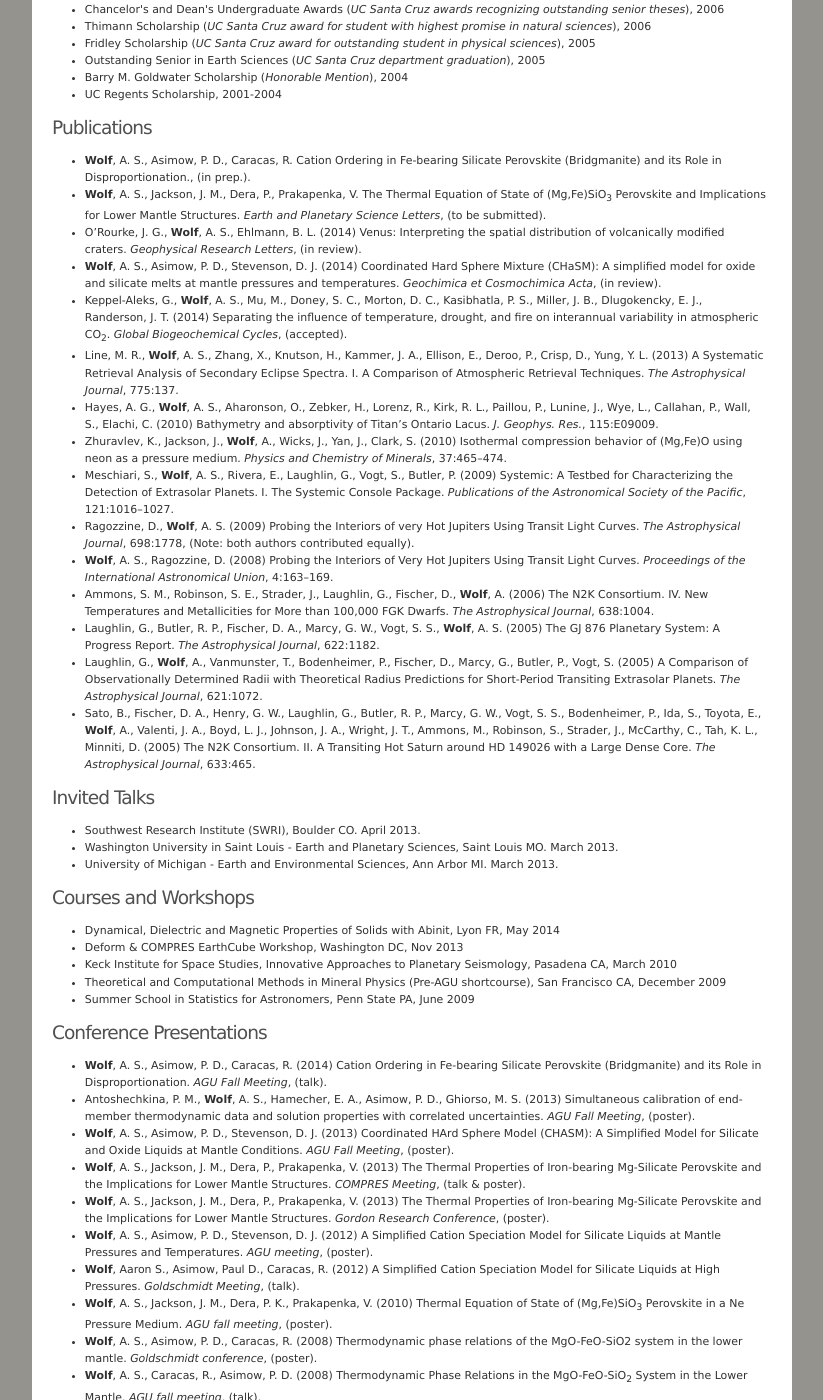
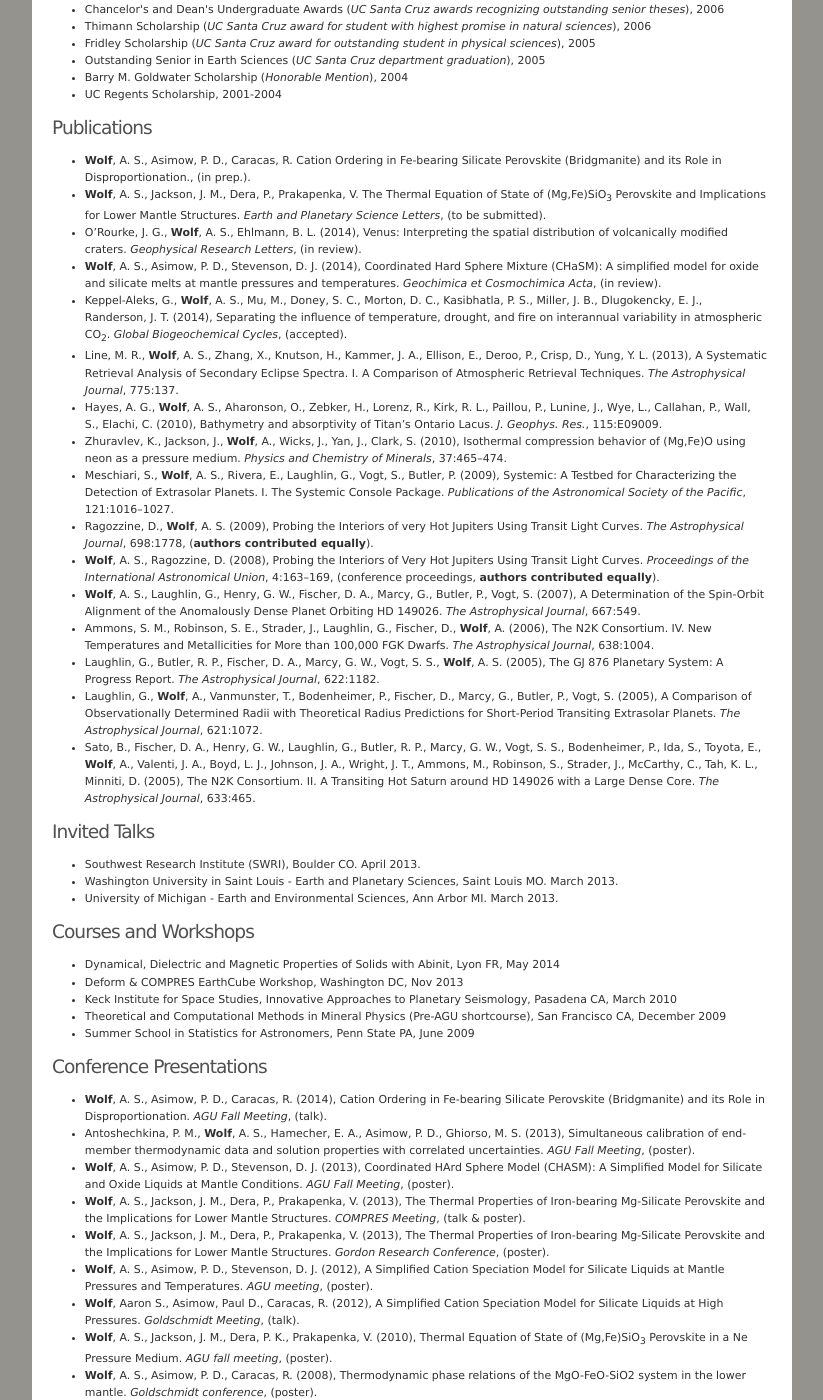
Before and after one commit to aswolf/aswolf.github.io, a Jekyll site: the page built from cv.md, in a window 1280 px wide and 1400 px high, scrolled down 1120 px. Shown: the whole window, without its empty margins (228-1051 px from the left). Built offline with Jekyll 4.4.1, drawn with Linux system fonts in a browser that asks for light colours; some of the changed text lies outside the part shown.

Commit message:
Update cv/pub with Wolf2007 and webpage links
 - bib2bib search filter altered to catch Wolf2007
 - webpage links added to pub list
 - alter Wolf and Ragozzine to reflect proceedings rather than true
paper

```diff
--- a/_includes/asw-cv-inc.html
+++ b/_includes/asw-cv-inc.html
@@ -70,19 +70,20 @@
 <ul>
 <li><span class="citation"><strong>Wolf</strong>, A. S., Asimow, P. D., Caracas, R. Cation Ordering in Fe-bearing Silicate Perovskite (Bridgmanite) and its Role in Disproportionation., (in prep.).</span></li>
 <li><span class="citation"><strong>Wolf</strong>, A. S., Jackson, J. M., Dera, P., Prakapenka, V. The Thermal Equation of State of (Mg,Fe)SiO<sub>3</sub> Perovskite and Implications for Lower Mantle Structures. <em>Earth and Planetary Science Letters</em>, (to be submitted).</span><br /></li>
-<li><span class="citation">O’Rourke, J. G., <strong>Wolf</strong>, A. S., Ehlmann, B. L. (2014) Venus: Interpreting the spatial distribution of volcanically modified craters. <em>Geophysical Research Letters</em>, (in review).</span></li>
-<li><span class="citation"><strong>Wolf</strong>, A. S., Asimow, P. D., Stevenson, D. J. (2014) Coordinated Hard Sphere Mixture (CHaSM): A simplified model for oxide and silicate melts at mantle pressures and temperatures. <em>Geochimica et Cosmochimica Acta</em>, (in review).</span><br /></li>
-<li><span class="citation">Keppel-Aleks, G., <strong>Wolf</strong>, A. S., Mu, M., Doney, S. C., Morton, D. C., Kasibhatla, P. S., Miller, J. B., Dlugokencky, E. J., Randerson, J. T. (2014) Separating the influence of temperature, drought, and fire on interannual variability in atmospheric CO<sub>2</sub>. <em>Global Biogeochemical Cycles</em>, (accepted).</span></li>
-<li><span class="citation">Line, M. R., <strong>Wolf</strong>, A. S., Zhang, X., Knutson, H., Kammer, J. A., Ellison, E., Deroo, P., Crisp, D., Yung, Y. L. (2013) A Systematic Retrieval Analysis of Secondary Eclipse Spectra. I. A Comparison of Atmospheric Retrieval Techniques. <em>The Astrophysical Journal</em>, 775:137.</span></li>
-<li><span class="citation">Hayes, A. G., <strong>Wolf</strong>, A. S., Aharonson, O., Zebker, H., Lorenz, R., Kirk, R. L., Paillou, P., Lunine, J., Wye, L., Callahan, P., Wall, S., Elachi, C. (2010) Bathymetry and absorptivity of Titan’s Ontario Lacus. <em>J. Geophys. Res.</em>, 115:E09009.</span></li>
-<li><span class="citation">Zhuravlev, K., Jackson, J., <strong>Wolf</strong>, A., Wicks, J., Yan, J., Clark, S. (2010) Isothermal compression behavior of (Mg,Fe)O using neon as a pressure medium. <em>Physics and Chemistry of Minerals</em>, 37:465–474.</span></li>
-<li><span class="citation">Meschiari, S., <strong>Wolf</strong>, A. S., Rivera, E., Laughlin, G., Vogt, S., Butler, P. (2009) Systemic: A Testbed for Characterizing the Detection of Extrasolar Planets. I. The Systemic Console Package. <em>Publications of the Astronomical Society of the Pacific</em>, 121:1016–1027.</span></li>
-<li><span class="citation">Ragozzine, D., <strong>Wolf</strong>, A. S. (2009) Probing the Interiors of very Hot Jupiters Using Transit Light Curves. <em>The Astrophysical Journal</em>, 698:1778, (Note: both authors contributed equally).</span></li>
-<li><span class="citation"><strong>Wolf</strong>, A. S., Ragozzine, D. (2008) Probing the Interiors of Very Hot Jupiters Using Transit Light Curves. <em>Proceedings of the International Astronomical Union</em>, 4:163–169.</span></li>
-<li><span class="citation">Ammons, S. M., Robinson, S. E., Strader, J., Laughlin, G., Fischer, D., <strong>Wolf</strong>, A. (2006) The N2K Consortium. IV. New Temperatures and Metallicities for More than 100,000 FGK Dwarfs. <em>The Astrophysical Journal</em>, 638:1004.</span></li>
-<li><span class="citation">Laughlin, G., Butler, R. P., Fischer, D. A., Marcy, G. W., Vogt, S. S., <strong>Wolf</strong>, A. S. (2005) The GJ 876 Planetary System: A Progress Report. <em>The Astrophysical Journal</em>, 622:1182.</span></li>
-<li><span class="citation">Laughlin, G., <strong>Wolf</strong>, A., Vanmunster, T., Bodenheimer, P., Fischer, D., Marcy, G., Butler, P., Vogt, S. (2005) A Comparison of Observationally Determined Radii with Theoretical Radius Predictions for Short-Period Transiting Extrasolar Planets. <em>The Astrophysical Journal</em>, 621:1072.</span></li>
-<li><span class="citation">Sato, B., Fischer, D. A., Henry, G. W., Laughlin, G., Butler, R. P., Marcy, G. W., Vogt, S. S., Bodenheimer, P., Ida, S., Toyota, E., <strong>Wolf</strong>, A., Valenti, J. A., Boyd, L. J., Johnson, J. A., Wright, J. T., Ammons, M., Robinson, S., Strader, J., McCarthy, C., Tah, K. L., Minniti, D. (2005) The N2K Consortium. II. A Transiting Hot Saturn around HD 149026 with a Large Dense Core. <em>The Astrophysical Journal</em>, 633:465.</span></li>
+<li><span class="citation">O’Rourke, J. G., <strong>Wolf</strong>, A. S., Ehlmann, B. L. (2014), Venus: Interpreting the spatial distribution of volcanically modified craters. <em>Geophysical Research Letters</em>, (in review).</span></li>
+<li><span class="citation"><strong>Wolf</strong>, A. S., Asimow, P. D., Stevenson, D. J. (2014), Coordinated Hard Sphere Mixture (CHaSM): A simplified model for oxide and silicate melts at mantle pressures and temperatures. <em>Geochimica et Cosmochimica Acta</em>, (in review).</span><br /></li>
+<li><span class="citation">Keppel-Aleks, G., <strong>Wolf</strong>, A. S., Mu, M., Doney, S. C., Morton, D. C., Kasibhatla, P. S., Miller, J. B., Dlugokencky, E. J., Randerson, J. T. (2014), Separating the influence of temperature, drought, and fire on interannual variability in atmospheric CO<sub>2</sub>. <em>Global Biogeochemical Cycles</em>, (accepted).</span></li>
+<li><span class="citation">Line, M. R., <strong>Wolf</strong>, A. S., Zhang, X., Knutson, H., Kammer, J. A., Ellison, E., Deroo, P., Crisp, D., Yung, Y. L. (2013), A Systematic Retrieval Analysis of Secondary Eclipse Spectra. I. A Comparison of Atmospheric Retrieval Techniques. <em>The Astrophysical Journal</em>, 775:137.</span></li>
+<li><span class="citation">Hayes, A. G., <strong>Wolf</strong>, A. S., Aharonson, O., Zebker, H., Lorenz, R., Kirk, R. L., Paillou, P., Lunine, J., Wye, L., Callahan, P., Wall, S., Elachi, C. (2010), Bathymetry and absorptivity of Titan’s Ontario Lacus. <em>J. Geophys. Res.</em>, 115:E09009.</span></li>
+<li><span class="citation">Zhuravlev, K., Jackson, J., <strong>Wolf</strong>, A., Wicks, J., Yan, J., Clark, S. (2010), Isothermal compression behavior of (Mg,Fe)O using neon as a pressure medium. <em>Physics and Chemistry of Minerals</em>, 37:465–474.</span></li>
+<li><span class="citation">Meschiari, S., <strong>Wolf</strong>, A. S., Rivera, E., Laughlin, G., Vogt, S., Butler, P. (2009), Systemic: A Testbed for Characterizing the Detection of Extrasolar Planets. I. The Systemic Console Package. <em>Publications of the Astronomical Society of the Pacific</em>, 121:1016–1027.</span></li>
+<li><span class="citation">Ragozzine, D., <strong>Wolf</strong>, A. S. (2009), Probing the Interiors of very Hot Jupiters Using Transit Light Curves. <em>The Astrophysical Journal</em>, 698:1778, (<strong>authors contributed equally</strong>).</span></li>
+<li><span class="citation"><strong>Wolf</strong>, A. S., Ragozzine, D. (2008), Probing the Interiors of Very Hot Jupiters Using Transit Light Curves. <em>Proceedings of the International Astronomical Union</em>, 4:163–169, (conference proceedings, <strong>authors contributed equally</strong>).</span></li>
+<li><span class="citation"><strong>Wolf</strong>, A. S., Laughlin, G., Henry, G. W., Fischer, D. A., Marcy, G., Butler, P., Vogt, S. (2007), A Determination of the Spin-Orbit Alignment of the Anomalously Dense Planet Orbiting HD 149026. <em>The Astrophysical Journal</em>, 667:549.</span></li>
+<li><span class="citation">Ammons, S. M., Robinson, S. E., Strader, J., Laughlin, G., Fischer, D., <strong>Wolf</strong>, A. (2006), The N2K Consortium. IV. New Temperatures and Metallicities for More than 100,000 FGK Dwarfs. <em>The Astrophysical Journal</em>, 638:1004.</span></li>
+<li><span class="citation">Laughlin, G., Butler, R. P., Fischer, D. A., Marcy, G. W., Vogt, S. S., <strong>Wolf</strong>, A. S. (2005), The GJ 876 Planetary System: A Progress Report. <em>The Astrophysical Journal</em>, 622:1182.</span></li>
+<li><span class="citation">Laughlin, G., <strong>Wolf</strong>, A., Vanmunster, T., Bodenheimer, P., Fischer, D., Marcy, G., Butler, P., Vogt, S. (2005), A Comparison of Observationally Determined Radii with Theoretical Radius Predictions for Short-Period Transiting Extrasolar Planets. <em>The Astrophysical Journal</em>, 621:1072.</span></li>
+<li><span class="citation">Sato, B., Fischer, D. A., Henry, G. W., Laughlin, G., Butler, R. P., Marcy, G. W., Vogt, S. S., Bodenheimer, P., Ida, S., Toyota, E., <strong>Wolf</strong>, A., Valenti, J. A., Boyd, L. J., Johnson, J. A., Wright, J. T., Ammons, M., Robinson, S., Strader, J., McCarthy, C., Tah, K. L., Minniti, D. (2005), The N2K Consortium. II. A Transiting Hot Saturn around HD 149026 with a Large Dense Core. <em>The Astrophysical Journal</em>, 633:465.</span></li>
 </ul>
 <h2 id="invited-talks">Invited Talks</h2>
 <ul>
@@ -100,17 +101,17 @@
 </ul>
 <h2 id="conference-presentations">Conference Presentations</h2>
 <ul>
-<li><span class="citation"><strong>Wolf</strong>, A. S., Asimow, P. D., Caracas, R. (2014) Cation Ordering in Fe-bearing Silicate Perovskite (Bridgmanite) and its Role in Disproportionation. <em>AGU Fall Meeting</em>, (talk).</span></li>
-<li><span class="citation">Antoshechkina, P. M., <strong>Wolf</strong>, A. S., Hamecher, E. A., Asimow, P. D., Ghiorso, M. S. (2013) Simultaneous calibration of end-member thermodynamic data and solution properties with correlated uncertainties. <em>AGU Fall Meeting</em>, (poster).</span></li>
-<li><span class="citation"><strong>Wolf</strong>, A. S., Asimow, P. D., Stevenson, D. J. (2013) Coordinated HArd Sphere Model (CHASM): A Simplified Model for Silicate and Oxide Liquids at Mantle Conditions. <em>AGU Fall Meeting</em>, (poster).</span></li>
-<li><span class="citation"><strong>Wolf</strong>, A. S., Jackson, J. M., Dera, P., Prakapenka, V. (2013) The Thermal Properties of Iron-bearing Mg-Silicate Perovskite and the Implications for Lower Mantle Structures. <em>COMPRES Meeting</em>, (talk &amp; poster).</span></li>
-<li><span class="citation"><strong>Wolf</strong>, A. S., Jackson, J. M., Dera, P., Prakapenka, V. (2013) The Thermal Properties of Iron-bearing Mg-Silicate Perovskite and the Implications for Lower Mantle Structures. <em>Gordon Research Conference</em>, (poster).</span></li>
-<li><span class="citation"><strong>Wolf</strong>, A. S., Asimow, P. D., Stevenson, D. J. (2012) A Simplified Cation Speciation Model for Silicate Liquids at Mantle Pressures and Temperatures. <em>AGU meeting</em>, (poster).</span></li>
-<li><span class="citation"><strong>Wolf</strong>, Aaron S., Asimow, Paul D., Caracas, R. (2012) A Simplified Cation Speciation Model for Silicate Liquids at High Pressures. <em>Goldschmidt Meeting</em>, (talk).</span></li>
-<li><span class="citation"><strong>Wolf</strong>, A. S., Jackson, J. M., Dera, P. K., Prakapenka, V. (2010) Thermal Equation of State of (Mg,Fe)SiO<sub>3</sub> Perovskite in a Ne Pressure Medium. <em>AGU fall meeting</em>, (poster).</span></li>
-<li><span class="citation"><strong>Wolf</strong>, A. S., Asimow, P. D., Caracas, R. (2008) Thermodynamic phase relations of the MgO-FeO-SiO2 system in the lower mantle. <em>Goldschmidt conference</em>, (poster).</span></li>
-<li><span class="citation"><strong>Wolf</strong>, A. S., Caracas, R., Asimow, P. D. (2008) Thermodynamic Phase Relations in the MgO-FeO-SiO<sub>2</sub> System in the Lower Mantle. <em>AGU fall meeting</em>, (talk).</span></li>
-<li><span class="citation"><strong>Wolf</strong>, A. S., Ragozzine, D. (2008) Probing the Interiors of Very Hot Jupiters Using Transit Light Curves. <em>Transiting planets iAU symposium</em>, (talk).</span></li>
+<li><span class="citation"><strong>Wolf</strong>, A. S., Asimow, P. D., Caracas, R. (2014), Cation Ordering in Fe-bearing Silicate Perovskite (Bridgmanite) and its Role in Disproportionation. <em>AGU Fall Meeting</em>, (talk).</span></li>
+<li><span class="citation">Antoshechkina, P. M., <strong>Wolf</strong>, A. S., Hamecher, E. A., Asimow, P. D., Ghiorso, M. S. (2013), Simultaneous calibration of end-member thermodynamic data and solution properties with correlated uncertainties. <em>AGU Fall Meeting</em>, (poster).</span></li>
+<li><span class="citation"><strong>Wolf</strong>, A. S., Asimow, P. D., Stevenson, D. J. (2013), Coordinated HArd Sphere Model (CHASM): A Simplified Model for Silicate and Oxide Liquids at Mantle Conditions. <em>AGU Fall Meeting</em>, (poster).</span></li>
+<li><span class="citation"><strong>Wolf</strong>, A. S., Jackson, J. M., Dera, P., Prakapenka, V. (2013), The Thermal Properties of Iron-bearing Mg-Silicate Perovskite and the Implications for Lower Mantle Structures. <em>COMPRES Meeting</em>, (talk &amp; poster).</span></li>
+<li><span class="citation"><strong>Wolf</strong>, A. S., Jackson, J. M., Dera, P., Prakapenka, V. (2013), The Thermal Properties of Iron-bearing Mg-Silicate Perovskite and the Implications for Lower Mantle Structures. <em>Gordon Research Conference</em>, (poster).</span></li>
+<li><span class="citation"><strong>Wolf</strong>, A. S., Asimow, P. D., Stevenson, D. J. (2012), A Simplified Cation Speciation Model for Silicate Liquids at Mantle Pressures and Temperatures. <em>AGU meeting</em>, (poster).</span></li>
+<li><span class="citation"><strong>Wolf</strong>, Aaron S., Asimow, Paul D., Caracas, R. (2012), A Simplified Cation Speciation Model for Silicate Liquids at High Pressures. <em>Goldschmidt Meeting</em>, (talk).</span></li>
+<li><span class="citation"><strong>Wolf</strong>, A. S., Jackson, J. M., Dera, P. K., Prakapenka, V. (2010), Thermal Equation of State of (Mg,Fe)SiO<sub>3</sub> Perovskite in a Ne Pressure Medium. <em>AGU fall meeting</em>, (poster).</span></li>
+<li><span class="citation"><strong>Wolf</strong>, A. S., Asimow, P. D., Caracas, R. (2008), Thermodynamic phase relations of the MgO-FeO-SiO2 system in the lower mantle. <em>Goldschmidt conference</em>, (poster).</span></li>
+<li><span class="citation"><strong>Wolf</strong>, A. S., Caracas, R., Asimow, P. D. (2008), Thermodynamic Phase Relations in the MgO-FeO-SiO<sub>2</sub> System in the Lower Mantle. <em>AGU fall meeting</em>, (talk).</span></li>
+<li><span class="citation"><strong>Wolf</strong>, A. S., Ragozzine, D. (2008), Probing the Interiors of Very Hot Jupiters Using Transit Light Curves. <em>Transiting planets iAU symposium</em>, (talk).</span></li>
 </ul>
 <div class="references">
 
```
Also changed, not shown: _includes/asw-pub-inc.html (+14 -13 lines), 1 other file.
